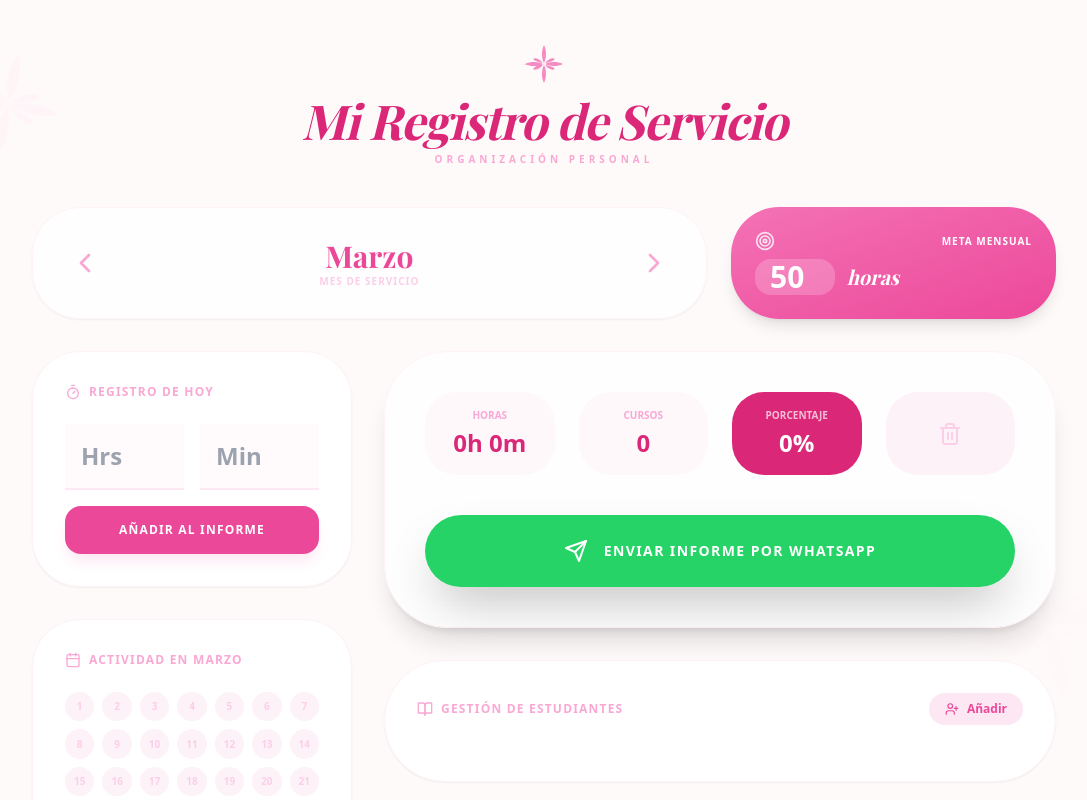
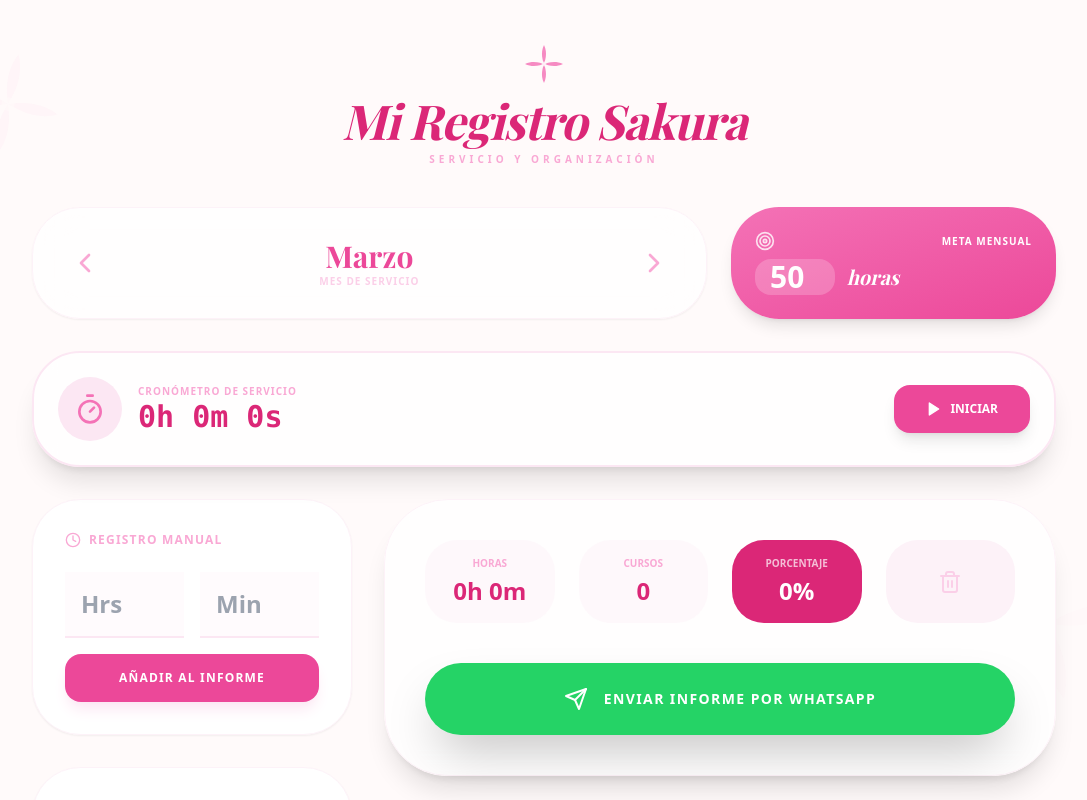
Before and after one commit to otmarycarolina-ship-it/mi-registro-sakura, a React (Create React App) app: page / in a window 1280 px wide. Shown: the top 800 px of the page, without its empty margins (96-1183 px from the left). Built offline with nearby package versions, Linux system fonts and the light colour scheme; a web font is replaced by a local one.

Commit message:
Update App.js

```diff
--- a/src/App.js
+++ b/src/App.js
@@ -1,7 +1,7 @@
-import React, { useState, useEffect } from 'react';
+import React, { useState, useEffect, useRef } from 'react';
 import {
   Calendar as CalendarIcon, Clock, BookOpen, Trash2, Edit3, Target,
-  Timer, ChevronRight, ChevronLeft, UserPlus, Send, X, StickyNote, Bell
+  Timer, ChevronRight, ChevronLeft, UserPlus, Send, X, StickyNote, Play, Square, Bell
 } from 'lucide-react';
 
 const App = () => {
@@ -14,51 +14,49 @@
   });
   const [showEditModal, setShowEditModal] = useState(null);
 
+  // --- LÓGICA DEL CRONÓMETRO ---
+  const [cronometroActivo, setCronometroActivo] = useState(false);
+  const [segundos, setSegundos] = useState(0);
+  const timerRef = useRef(null);
+
+  useEffect(() => {
+    if (cronometroActivo) {
+      timerRef.current = setInterval(() => {
+        setSegundos(s => s + 1);
+      }, 1000);
+    } else {
+      clearInterval(timerRef.current);
+    }
+    return () => clearInterval(timerRef.current);
+  }, [cronometroActivo]);
+
+  const formatTiempo = (s) => {
+    const hrs = Math.floor(s / 3600);
+    const mins = Math.floor((s % 3600) / 60);
+    const segs = s % 60;
+    return `${hrs}h ${mins}m ${segs}s`;
+  };
+
+  const detenerYGuardarCronometro = () => {
+    const hrsTranscurridas = Math.floor(segundos / 3600);
+    const minsTranscurridos = Math.floor((segundos % 3600) / 60);
+
+    if (hrsTranscurridas > 0 || minsTranscurridos > 0) {
+      registrarActividadManual(hrsTranscurridas, minsTranscurridos);
+      alert(`¡Sesión terminada! Se han añadido ${hrsTranscurridas}h y ${minsTranscurridos}m a tu informe.`);
+    }
+    setCronometroActivo(false);
+    setSegundos(0);
+  };
+
   const mesActualKey = meses[mesIndice];
   const anioActual = new Date().getFullYear();
 
   const getDiasEnMes = (month, year) => new Date(year, month + 1, 0).getDate();
   const totalDiasMes = getDiasEnMes(mesIndice, anioActual);
 
-  // --- LÓGICA DE PERSISTENCIA ---
   useEffect(() => {
     localStorage.setItem('sakura_data_v5', JSON.stringify(datosMensuales));
-  }, [datosMensuales]);
-
-  // --- LÓGICA DE NOTIFICACIONES Y ALARMAS ---
-  useEffect(() => {
-    if ("Notification" in window && Notification.permission === "default") {
-      Notification.requestPermission();
-    }
-  }, []);
-
-  useEffect(() => {
-    const revisarAlarmas = () => {
-      const ahora = new Date();
-      const horaActual = `${ahora.getHours().toString().padStart(2, '0')}:${ahora.getMinutes().toString().padStart(2, '0')}`;
-
-      // Revisar todos los meses para no perder citas si cambias de vista
-      Object.values(datosMensuales).forEach(mes => {
-        mes.estudiantes?.forEach(est => {
-          if (est.horaAlarma === horaActual) {
-            // 1. Sonido (Debe estar en /public/alarma.mp3)
-            const audio = new Audio('/alarma.mp3');
-            audio.play().catch(e => console.log("Interacción requerida para sonido"));
-
-            // 2. Notificación Nativa
-            if (Notification.permission === "granted") {
-              new Notification(`🌸 Cita con ${est.nombre}`, {
-                body: `Es momento de tu visita. Notas: ${est.notas || 'Sin notas'}`,
-                icon: '/favicon.ico'
-              });
-            }
-          }
-        });
-      });
-    };
-
-    const timer = setInterval(revisarAlarmas, 60000); // Revisar cada minuto
-    return () => clearInterval(timer);
   }, [datosMensuales]);
 
   const currentData = datosMensuales[mesActualKey] || {
@@ -73,13 +71,13 @@
       totalMinutos += (dia.h * 60) + dia.m;
     });
     return {
-      horas: Math.floor(totalMinutos / 60),
-      minutos: totalMinutos % 60,
+      horasTotales: Math.floor(totalMinutos / 60),
+      minutosTotales: totalMinutos % 60,
       totalMinutos
     };
   };
 
-  const { horas, minutos, totalMinutos } = calcularTotales();
+  const { horasTotales, minutosTotales, totalMinutos } = calcularTotales();
 
   const updateCurrentMonth = (newData) => {
     setDatosMensuales(prev => ({
@@ -90,11 +88,12 @@
 
   const [nuevaHora, setNuevaHora] = useState('');
   const [nuevoMinuto, setNuevoMinuto] = useState('');
-  const [formEstudiante, setFormEstudiante] = useState({ nombre: '', fecha: '', leccion: '', notas: '', horaAlarma: '' });
+  const [formEstudiante, setFormEstudiante] = useState({ nombre: '', fecha: '', leccion: '', notas: '', horaVisita: '' });
 
-  const registrarActividad = () => {
-    let h = parseInt(nuevaHora) || 0;
-    let m = parseInt(nuevoMinuto) || 0;
+  const registrarActividadManual = (hManual, mManual) => {
+    let h = hManual !== undefined ? hManual : (parseInt(nuevaHora) || 0);
+    let m = mManual !== undefined ? mManual : (parseInt(nuevoMinuto) || 0);
+
     const hoy = new Date().getDate();
     const esMesReal = new Date().getMonth() === mesIndice;
     const diaARegistrar = esMesReal ? hoy : 1;
@@ -121,7 +120,7 @@
   };
 
   const enviarWhatsApp = () => {
-    const mensaje = `🌸 *Mi informe* 🌸\n\n⏱️ *Horas:* ${horas}h ${minutos}m\n📖 *Cursos Bíblicos:* ${currentData.estudiantes.length}\n\n_Enviado desde mi Registro Sakura_ 🌸`;
+    const mensaje = `🌸 *Mi informe* 🌸\n\n⏱️ *Horas:* ${horasTotales}h ${minutosTotales}m\n📖 *Cursos Bíblicos:* ${currentData.estudiantes.length}\n\n_Enviado desde mi Registro Sakura_ 🌸`;
     const url = `whatsapp://send?text=${encodeURIComponent(mensaje)}`;
     window.location.href = url;
   };
@@ -134,16 +133,13 @@
       <path d="M12 12c1.5-.5 5.5-2 9.5 0-4 2-8 .5-9.5 0z" />
       <path d="M12 12c-.5 1.5-2 5.5 0 9.5 2-4 .5-8 0-9.5z" />
       <path d="M12 12c-1.5.5-5.5 2-9.5 0 4-2 8-.5 9.5 0z" />
-      <path d="M12 12c1-1.2 3.8-3.8 5.5-2.5-1.3 1.7-4.3 1.5-5.5 2.5z" />
-      <path d="M12 12c1 1.2 3.8 3.8 5.5 2.5-1.3-1.7-4.3-1.5-5.5-2.5z" />
-      <path d="M12 12c-1 1.2-3.8 3.8-5.5 2.5 1.3-1.7 4.3-1.5-5.5-2.5z" />
-      <path d="M12 12c-1-1.2-3.8-3.8-5.5-2.5 1.3 1.7 4.3 1.5 5.5 2.5z" />
       <circle cx="12" cy="12" r="1.2" className="fill-white opacity-60" />
     </svg>
   );
 
   return (
     <div className="min-h-screen bg-[#fffafa] p-4 md:p-10 font-sans text-slate-700 relative overflow-x-hidden">
+      {/* Elementos Decorativos */}
       <div className="fixed top-0 left-0 w-full h-full pointer-events-none overflow-hidden opacity-10">
         <SakuraIcon className="absolute top-10 left-10 w-32 h-32 text-pink-200 rotate-12" />
         <SakuraIcon className="absolute bottom-20 right-10 w-48 h-48 text-pink-100 -rotate-12" />
@@ -152,10 +148,11 @@
       <div className="max-w-5xl mx-auto relative z-10">
         <header className="text-center mb-10">
           <div className="flex justify-center mb-2"><SakuraIcon className="w-12 h-12 text-pink-400 animate-pulse" /></div>
-          <h1 className="text-5xl font-serif font-bold text-pink-600 tracking-tight italic">Mi Registro de Servicio</h1>
-          <p className="text-pink-300 font-bold uppercase tracking-[0.4em] text-[10px] mt-2">Organización Personal</p>
+          <h1 className="text-5xl font-serif font-bold text-pink-600 tracking-tight italic">Mi Registro Sakura</h1>
+          <p className="text-pink-300 font-bold uppercase tracking-[0.4em] text-[10px] mt-2">Servicio y Organización</p>
         </header>
 
+        {/* Sección de Meta y Mes */}
         <div className="grid grid-cols-1 lg:grid-cols-3 gap-6 mb-8">
           <div className="lg:col-span-2 bg-white/70 backdrop-blur-xl p-6 rounded-[3rem] shadow-sm border border-pink-50 flex items-center justify-between">
             <button onClick={() => setMesIndice((mesIndice - 1 + 12) % 12)} className="p-3 text-pink-300"><ChevronLeft size={32} /></button>
@@ -175,17 +172,43 @@
           </div>
         </div>
 
+        {/* --- WIDGET CRONÓMETRO --- */}
+        <section className="mb-8 bg-white/80 backdrop-blur-md p-6 rounded-[3rem] shadow-xl border-2 border-pink-100 flex flex-col md:flex-row items-center justify-between gap-6">
+          <div className="flex items-center gap-4">
+            <div className={`p-4 rounded-full ${cronometroActivo ? 'bg-pink-500 animate-pulse' : 'bg-pink-100'} text-white transition-all`}>
+              <Timer size={32} className={cronometroActivo ? 'text-white' : 'text-pink-400'} />
+            </div>
+            <div>
+              <p className="text-[10px] font-black text-pink-300 uppercase tracking-widest">Cronómetro de Servicio</p>
+              <p className="text-3xl font-black text-pink-600 font-mono">{formatTiempo(segundos)}</p>
+            </div>
+          </div>
+          <div className="flex gap-3">
+            {!cronometroActivo ? (
+              <button onClick={() => setCronometroActivo(true)} className="flex items-center gap-2 bg-pink-500 text-white px-8 py-4 rounded-2xl font-black uppercase text-xs shadow-lg hover:bg-pink-600 transition-all">
+                <Play size={16} fill="white" /> Iniciar
+              </button>
+            ) : (
+              <button onClick={detenerYGuardarCronometro} className="flex items-center gap-2 bg-red-400 text-white px-8 py-4 rounded-2xl font-black uppercase text-xs shadow-lg hover:bg-red-500 transition-all">
+                <Square size={16} fill="white" /> Detener y Guardar
+              </button>
+            )}
+          </div>
+        </section>
+
         <div className="grid grid-cols-1 lg:grid-cols-12 gap-8">
           <div className="lg:col-span-4 space-y-8">
+            {/* Registro Manual */}
             <section className="bg-white p-8 rounded-[3rem] shadow-sm border border-pink-50">
-              <h3 className="text-xs font-black text-pink-300 uppercase tracking-widest mb-6 flex items-center gap-2"><Timer size={16} /> Registro de Hoy</h3>
+              <h3 className="text-xs font-black text-pink-300 uppercase tracking-widest mb-6 flex items-center gap-2"><Clock size={16} /> Registro Manual</h3>
               <div className="grid grid-cols-2 gap-4 mb-4">
                 <input type="number" placeholder="Hrs" className="w-full bg-pink-50/30 border-b-2 border-pink-100 p-4 text-2xl font-black text-pink-600 focus:outline-none" value={nuevaHora} onChange={e => setNuevaHora(e.target.value)}/>
                 <input type="number" placeholder="Min" className="w-full bg-pink-50/30 border-b-2 border-pink-100 p-4 text-2xl font-black text-pink-600 focus:outline-none" value={nuevoMinuto} onChange={e => setNuevoMinuto(e.target.value)}/>
               </div>
-              <button onClick={registrarActividad} className="w-full bg-pink-500 text-white py-4 rounded-2xl font-black uppercase tracking-widest text-xs shadow-lg shadow-pink-100 active:scale-95 transition-all">Añadir al Informe</button>
+              <button onClick={() => registrarActividadManual()} className="w-full bg-pink-500 text-white py-4 rounded-2xl font-black uppercase tracking-widest text-xs shadow-lg shadow-pink-100 active:scale-95 transition-all">Añadir al Informe</button>
             </section>
 
+            {/* Calendario */}
             <section className="bg-white p-8 rounded-[3rem] shadow-sm border border-pink-50">
               <h3 className="text-xs font-black text-pink-300 uppercase tracking-widest mb-6 flex items-center gap-2"><CalendarIcon size={16} /> Actividad en {mesActualKey}</h3>
               <div className="grid grid-cols-7 gap-2">
@@ -193,9 +216,7 @@
                   const dia = i + 1;
                   const tieneActividad = currentData.historial && currentData.historial[dia];
                   return (
-                    <button
-                      key={dia}
-                      onClick={() => tieneActividad && window.confirm(`¿Borrar actividad del día ${dia}?`) && eliminarDia(dia)}
+                    <button key={dia} onClick={() => tieneActividad && window.confirm(`¿Borrar actividad del día ${dia}?`) && eliminarDia(dia)}
                       className={`aspect-square rounded-full text-[10px] font-bold transition-all ${tieneActividad ? 'bg-pink-400 text-white shadow-md shadow-pink-100' : 'bg-pink-50 text-pink-200 hover:bg-pink-100'}`}
                     >
                       {dia}
@@ -203,14 +224,14 @@
                   );
                 })}
               </div>
-              <p className="text-[9px] text-pink-300 mt-4 text-center italic">* Pulsa un día activo para borrar su tiempo</p>
             </section>
           </div>
 
           <div className="lg:col-span-8 space-y-8">
+            {/* Totales */}
             <section className="bg-white/80 backdrop-blur-md p-10 rounded-[4rem] shadow-xl border border-pink-50 text-center">
               <div className="grid grid-cols-2 md:grid-cols-4 gap-6 mb-10 text-center">
-                <div className="p-4 bg-pink-50/50 rounded-[2rem]"><p className="text-[10px] font-black text-pink-300 uppercase mb-1">Horas</p><p className="text-2xl font-black text-pink-600">{horas}h {minutos}m</p></div>
+                <div className="p-4 bg-pink-50/50 rounded-[2rem]"><p className="text-[10px] font-black text-pink-300 uppercase mb-1">Horas</p><p className="text-2xl font-black text-pink-600">{horasTotales}h {minutosTotales}m</p></div>
                 <div className="p-4 bg-pink-50/50 rounded-[2rem]"><p className="text-[10px] font-black text-pink-300 uppercase mb-1">Cursos</p><p className="text-2xl font-black text-pink-600">{currentData.estudiantes.length}</p></div>
                 <div className="p-4 bg-pink-600 rounded-[2rem] text-white"><p className="text-[10px] font-black opacity-70 uppercase mb-1 font-bold">Porcentaje</p><p className="text-2xl font-black">{porcentaje.toFixed(0)}%</p></div>
                 <button onClick={() => {if(window.confirm("¿Borrar informe completo del mes?")) updateCurrentMonth({historial:{}, estudiantes:[]})}} className="p-4 bg-pink-50 text-pink-200 rounded-[2rem] flex items-center justify-center hover:text-pink-400 transition-colors"><Trash2 size={24} /></button>
@@ -218,22 +239,20 @@
               <button onClick={enviarWhatsApp} className="w-full bg-[#25D366] text-white py-6 rounded-[2.5rem] font-black uppercase tracking-widest text-sm shadow-2xl active:scale-95 transition-all flex items-center justify-center gap-4"><Send size={24} /> ENVIAR INFORME POR WHATSAPP</button>
             </section>
 
+            {/* Estudiantes */}
             <section className="bg-white p-8 rounded-[4rem] shadow-sm border border-pink-50">
               <div className="flex justify-between items-center mb-6">
-                <h3 className="text-xs font-black text-pink-300 uppercase tracking-widest flex items-center gap-2"><BookOpen size={16} /> Gestión de Estudiantes</h3>
-                <button onClick={() => {setFormEstudiante({nombre:'', fecha:'', leccion:'', notas:'', horaAlarma: ''}); setShowEditModal('nuevo')}} className="bg-pink-100 text-pink-500 px-4 py-2 rounded-full text-xs font-bold hover:bg-pink-200 flex items-center gap-2 transition-all"><UserPlus size={14} /> Añadir</button>
+                <h3 className="text-xs font-black text-pink-300 uppercase tracking-widest flex items-center gap-2"><BookOpen size={16} /> Cursos Bíblicos</h3>
+                <button onClick={() => {setFormEstudiante({nombre:'', fecha:'', leccion:'', notas:'', horaVisita: ''}); setShowEditModal('nuevo')}} className="bg-pink-100 text-pink-500 px-4 py-2 rounded-full text-xs font-bold hover:bg-pink-200 flex items-center gap-2 transition-all"><UserPlus size={14} /> Añadir</button>
               </div>
               <div className="grid grid-cols-1 md:grid-cols-2 gap-4">
                 {currentData.estudiantes.map(est => (
-                  <div key={est.id} onClick={() => {setFormEstudiante(est); setShowEditModal(est.id)}} className="p-5 bg-pink-50/30 rounded-3xl border border-transparent flex justify-between items-center cursor-pointer hover:border-pink-200 transition-all">
-                    <div className="flex flex-col">
+                  <div key={est.id} onClick={() => {setFormEstudiante(est); setShowEditModal(est.id)}} className="p-5 bg-pink-50/30 rounded-3xl border border-transparent flex justify-between items-center cursor-pointer hover:border-pink-200 transition-all relative">
+                    <div>
                       <p className="font-bold text-pink-700 text-sm">{est.nombre}</p>
-                      <p className="text-[10px] font-bold text-pink-400 uppercase tracking-widest">{est.fecha} • {est.leccion}</p>
-                      {est.horaAlarma && (
-                        <span className="flex items-center gap-1 text-[9px] text-pink-400 font-bold mt-1">
-                          <Bell size={10} /> {est.horaAlarma}
-                        </span>
-                      )}
+                      <p className="text-[10px] font-bold text-pink-400 uppercase tracking-widest flex items-center gap-1">
+                        {est.fecha} • {est.leccion} {est.horaVisita && <span className="bg-pink-200 text-pink-600 px-2 py-0.5 rounded-full ml-2 flex items-center gap-1"><Bell size={10} /> {est.horaVisita}</span>}
+                      </p>
                     </div>
                     <button onClick={(e) => {e.stopPropagation(); updateCurrentMonth({ estudiantes: currentData.estudiantes.filter(i => i.id !== est.id) })}} className="text-pink-200 hover:text-red-400"><Trash2 size={16} /></button>
                   </div>
@@ -244,6 +263,7 @@
         </div>
       </div>
 
+      {/* Modal Estudiante */}
       {showEditModal && (
         <div className="fixed inset-0 z-[100] bg-pink-900/20 backdrop-blur-sm flex items-center justify-center p-6">
           <div className="bg-white w-full max-w-md rounded-[3rem] p-8 shadow-2xl border border-pink-100">
@@ -258,11 +278,13 @@
                 <input type="text" placeholder="Folleto / Cap" className="w-full bg-pink-50 border border-pink-100 rounded-2xl p-4 text-sm focus:outline-none" value={formEstudiante.leccion} onChange={e => setFormEstudiante({...formEstudiante, leccion: e.target.value})}/>
               </div>
 
-              {/* CAMPO DE HORA DE ALARMA */}
-              <div className="flex items-center gap-3 bg-pink-50 border border-pink-100 rounded-2xl p-4">
-                <Bell size={18} className="text-pink-400" />
-                <label className="text-[10px] font-black text-pink-300 uppercase tracking-widest">Alarma:</label>
-                <input type="time" className="bg-transparent text-pink-600 font-bold focus:outline-none flex-1 text-sm" value={formEstudiante.horaAlarma || ''} onChange={e => setFormEstudiante({...formEstudiante, horaAlarma: e.target.value})}/>
+              {/* --- NUEVO SELECTOR DE HORA --- */}
+              <div className="relative">
+                <p className="text-[10px] font-black text-pink-300 uppercase mb-2 ml-1">Hora de la Visita (Alarma)</p>
+                <div className="flex items-center gap-2 bg-pink-50 border border-pink-100 rounded-2xl p-4">
+                  <Clock size={16} className="text-pink-300" />
+                  <input type="time" className="bg-transparent w-full text-sm focus:outline-none text-pink-600 font-bold" value={formEstudiante.horaVisita} onChange={e => setFormEstudiante({...formEstudiante, horaVisita: e.target.value})}/>
+                </div>
               </div>
 
               <textarea placeholder="Notas del estudiante..." rows="3" className="w-full bg-pink-50 border border-pink-100 rounded-2xl p-4 text-sm focus:outline-none resize-none" value={formEstudiante.notas} onChange={e => setFormEstudiante({...formEstudiante, notas: e.target.value})}/>
@@ -270,6 +292,24 @@
                 if(formEstudiante.nombre) {
                   const nuevos = showEditModal === 'nuevo' ? [...currentData.estudiantes, { ...formEstudiante, id: Date.now() }] : currentData.estudiantes.map(e => e.id === showEditModal ? formEstudiante : e);
                   updateCurrentMonth({ estudiantes: nuevos });
+
+                  // Lógica para programar alarma si hay horaVisita
+                  if (formEstudiante.horaVisita) {
+                    const [h, m] = formEstudiante.horaVisita.split(':');
+                    const ahora = new Date();
+                    const fechaAlarma = new Date();
+                    fechaAlarma.setHours(parseInt(h), parseInt(m), 0);
+
+                    const tiempoRestante = fechaAlarma.getTime() - ahora.getTime();
+                    if (tiempoRestante > 0) {
+                      setTimeout(() => {
+                        const audio = new Audio('/alarma.mp3'); // El archivo que subiste a GitHub
+                        audio.play().catch(e => console.log("Permiso de audio requerido"));
+                        alert(`🌸 ¡Hora de visitar a ${formEstudiante.nombre}!`);
+                      }, tiempoRestante);
+                    }
+                  }
+
                   setShowEditModal(null);
                 }
               }} className="w-full bg-pink-500 text-white py-4 rounded-2xl font-bold uppercase tracking-widest text-xs">Guardar</button>
```
